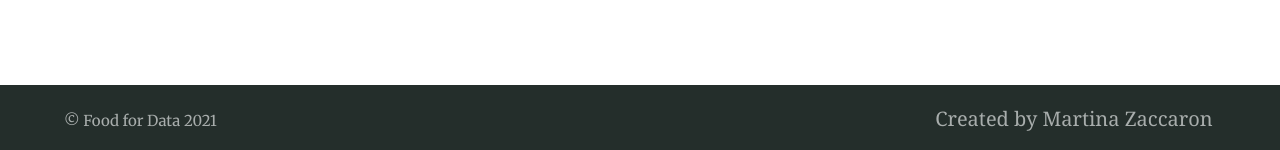
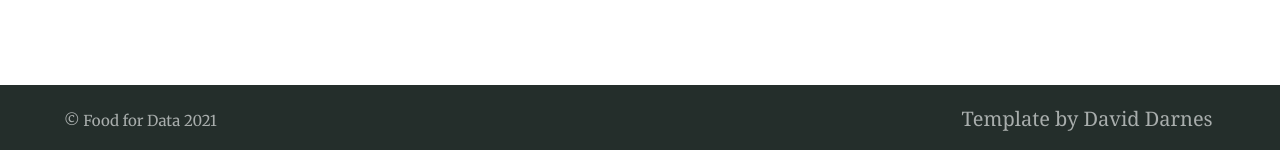
Before and after one commit to marzaccaro/marzaccaro.github.io, a Jekyll site: the page built from index.md, in a window 1280 px wide. Shown: the part 747-897 px from the top of the page. Built offline with Jekyll 4.4.1, drawn with Linux system fonts in a browser that asks for light colours.

Commit message:
adding credit to alembic creator

```diff
--- a/_config.yml
+++ b/_config.yml
@@ -124,8 +124,8 @@ navigation_header:
   url: /blog/
 
 navigation_footer:
-- title: Created by Martina Zaccaron
-  url: https://marzaccaro.github.io/
+- title: Template by David Darnes
+  url: https://darn.es
 
 social_links: # Appears in sidebar. Set the urls then uncomment and comment out as desired
   # Twitter: https://twitter.com/DavidDarnes
```
